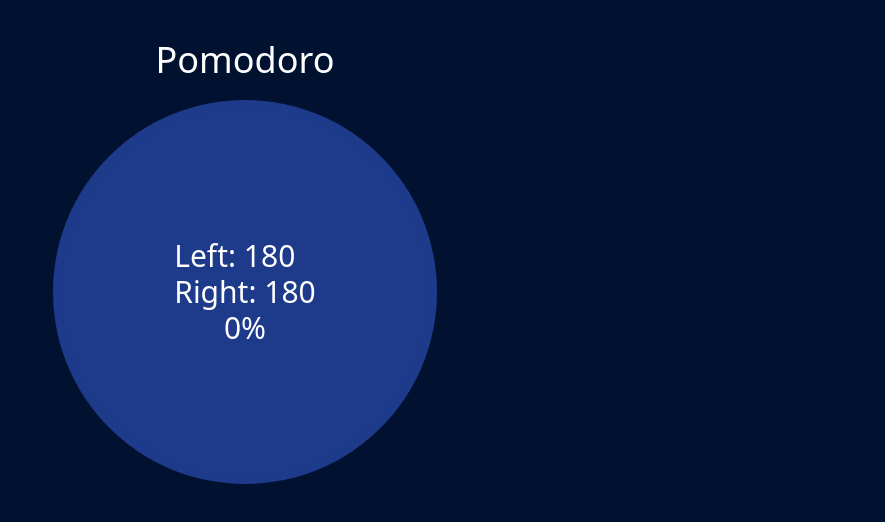
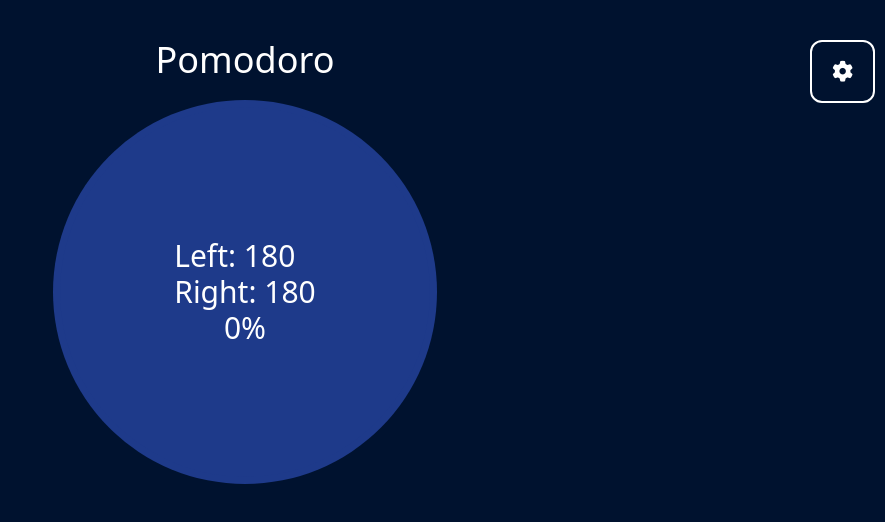
Before and after one commit to LombardoCode/pomodoro-web, a React (Create React App) app: page / in a window 1280 px wide. Shown: the top 522 px of the page, without its empty margins (395-1280 px from the left). Built offline with nearby package versions, Linux system fonts and the light colour scheme.

Commit message:
[IN PROGRESS]: Prototype of the settings tab & button.

```diff
--- a/src/App.js
+++ b/src/App.js
@@ -1,11 +1,15 @@
 import "./index.css";
 import Timer from "./components/Timer/Timer";
+import Settings from "./components/Settings/Settings";
 
 function App() {
 	return (
-		<div className="container mx-auto my-10">
-			<h1 className="text-white text-center text-4xl">Pomodoro</h1>
-			<Timer />
+		<div>
+			<Settings />
+			<div className="container mx-auto my-10">
+				<h1 className="text-white text-center text-4xl">Pomodoro</h1>
+				<Timer />
+			</div>
 		</div>
 	);
 }
--- /dev/null
+++ b/src/components/Settings/Settings.jsx
@@ -0,0 +1,26 @@
+import { useState } from "react";
+import "./settings.css";
+
+const Settings = () => {
+	const [displaySettings, setDisplaySettings] = useState(false);
+	return (
+		<div className="relative">
+			<button
+				id="settings-button"
+				className="text-white border-2 border-white rounded-xl font-4xl hover:bg-white hover:text-black transition-all duration-200"
+				onClick={() => setDisplaySettings(!displaySettings)}
+			>
+				<i className="fas fa-cog"></i>
+			</button>
+			{displaySettings && (
+				<div id="settings-tab" className="bg-blue-900 text-white font-4xl py-5">
+					<div className="container mx-auto">
+						<h1 className="text-2xl font-bold">Settings</h1>
+					</div>
+				</div>
+			)}
+		</div>
+	);
+};
+
+export default Settings;
--- /dev/null
+++ b/src/components/Settings/settings.css
@@ -0,0 +1,16 @@
+#settings-button {
+	position: absolute;
+	top: 0;
+	right: 0;
+	padding: 14px 20px;
+	font-size: 1.3rem;
+	margin: 0px 10px;
+}
+
+#settings-tab {
+	position: fixed;
+	width: 100%;
+	left: 0;
+	bottom: 0;
+	padding: 44px 0px;
+}
--- a/src/index.css
+++ b/src/index.css
@@ -1,3 +1,4 @@
+@import "https://cdnjs.cloudflare.com/ajax/libs/font-awesome/6.0.0-beta3/css/all.min.css";
 @tailwind base;
 @tailwind components;
 @tailwind utilities;
```
